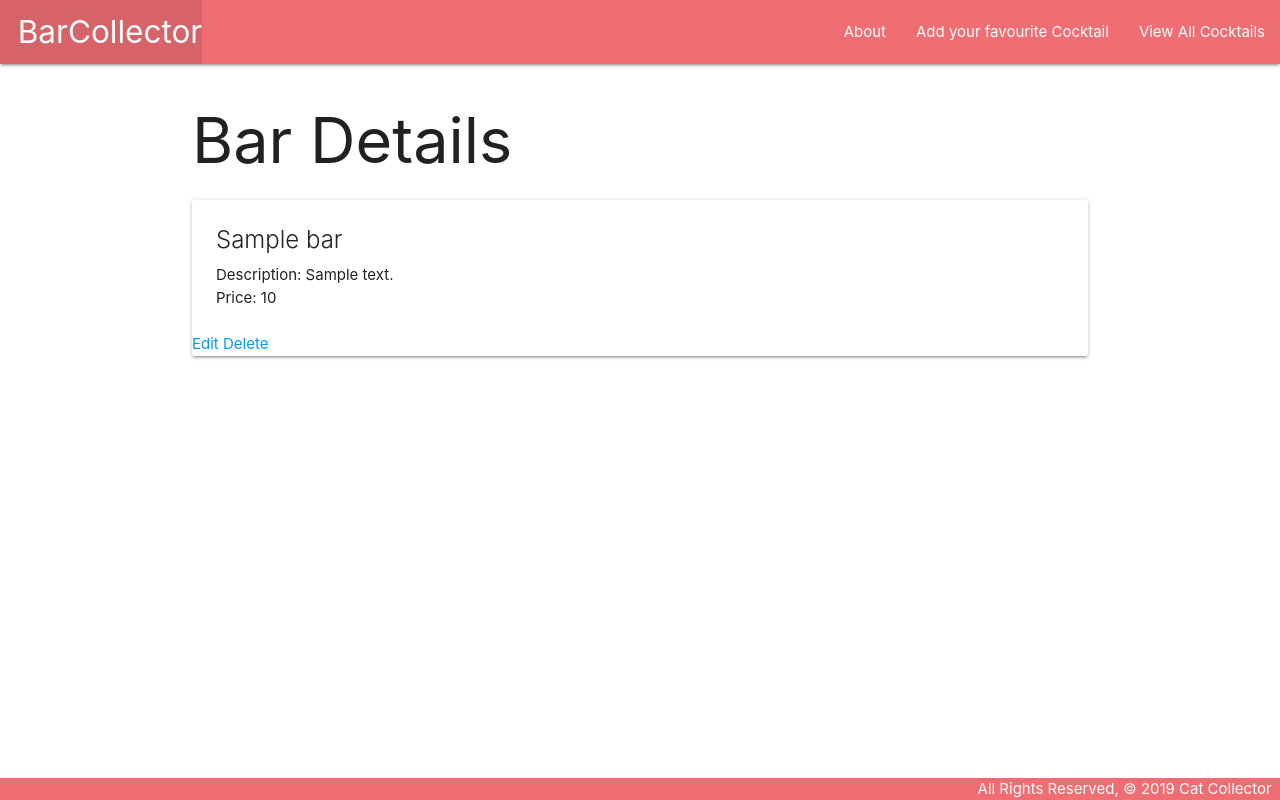
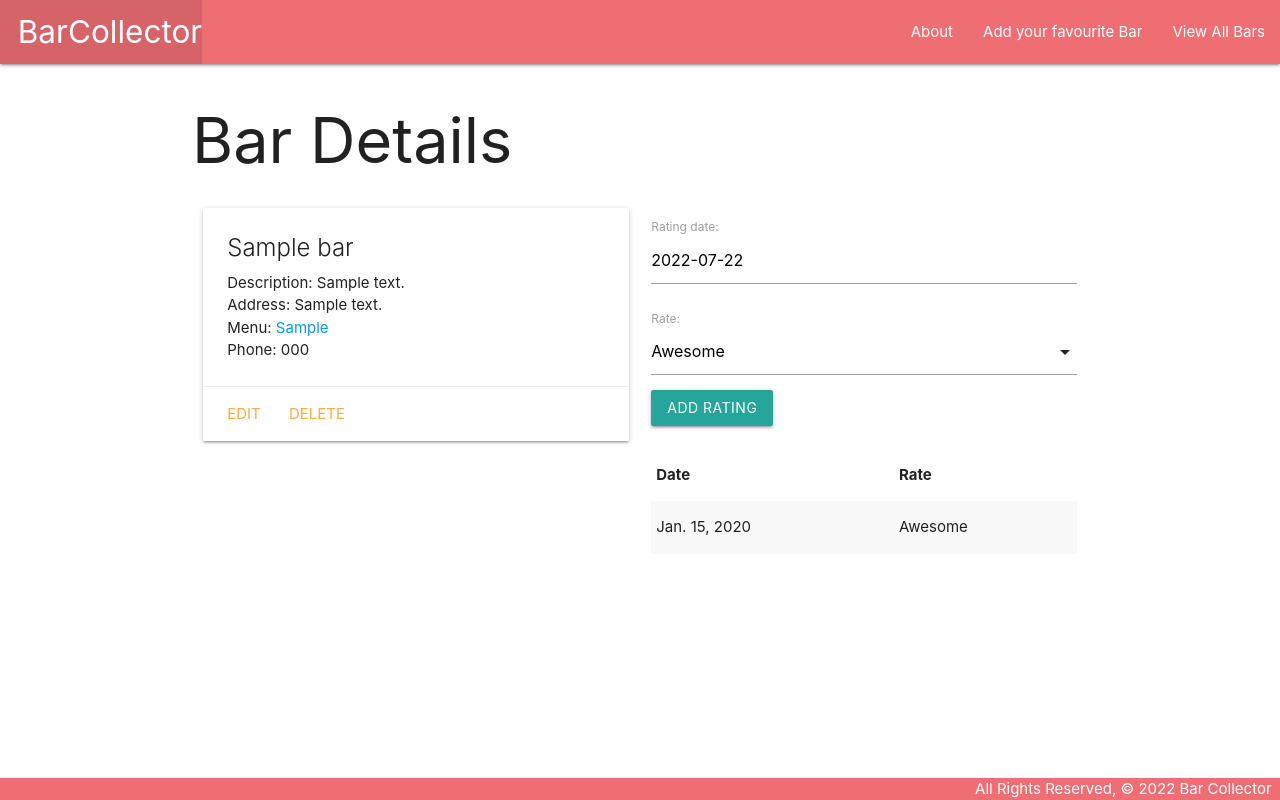
Before and after one commit to ludlin886/Python3-Django-barcollector, a Django app: page /bars/1/ in a window 1280 px wide. Run offline with Django 4.2, Linux system fonts and the light colour scheme; tables that the repository leaves empty hold one stand-in row (values such as "Sample post").

Commit message:
one to many done

```diff
--- a/main_app/admin.py
+++ b/main_app/admin.py
@@ -1,5 +1,7 @@
 from django.contrib import admin
 
-from .models import Bar
+from .models import Bar, Rating
 
 admin.site.register(Bar)
+
+admin.site.register(Rating)
--- /dev/null
+++ b/main_app/forms.py
@@ -0,0 +1,7 @@
+from django.forms import ModelForm
+from .models import Rating
+
+class RatingForm(ModelForm):
+  class Meta:
+    model = Rating
+    fields = ['date', 'rate']
--- a/main_app/models.py
+++ b/main_app/models.py
@@ -1,13 +1,41 @@
 from django.db import models
 from django.urls import reverse
+from datetime import date
+
+RATING = (
+    ('A', 'Awesome'),
+    ('B', 'Good'),
+    ('C', 'Soso'),
+    ('D', 'Bad'),
+)
 
 class Bar(models.Model):
     name = models.CharField(max_length=100)
     description = models.CharField(max_length=250)
-    price = models.IntegerField()
+    address = models.CharField(max_length=100)
+    menu = models.CharField(max_length=100)
+    phone = models.CharField(max_length=100)
+
 
     def __str__(self):
         return self.name
 
     def get_absolute_url(self):
         return reverse('detail', kwargs={'bar_id': self.id})
+
+class Rating(models.Model):
+    date = models.DateField('rating date')
+    rate = models.CharField(
+        max_length=1,
+        choices=RATING,
+        default=RATING[0][0]
+    )
+    bar = models.ForeignKey(Bar, on_delete=models.CASCADE)
+
+    def __str__(self):
+    # Nice method for obtaining the friendly value of a Field.choice
+        return f"{self.get_rate_display()} on {self.date}"
+
+  # change the default sort
+    class Meta:
+        ordering = ['-date']
--- a/main_app/templates/bars/detail.html
+++ b/main_app/templates/bars/detail.html
@@ -2,16 +2,55 @@
 
 <h1>Bar Details</h1>
 
+<div class="row">
+  <div class="col s6">
     <div class="card">
       <div class="card-content">
         <span class="card-title">{{ bar.name }}</span>
         <p>Description: {{ bar.description }}</p>
-    <p>Price: {{ bar.price }}</p>
+        <p>Address: {{ bar.address }}</p>
+        <p>Menu: <a href="{{ bar.menu }}">{{ bar.menu }}</a></p>
+        <p>Phone: {{ bar.phone }}</p>
       </div>
-  <div clas="card-action">
+      <div class="card-action">
         <a href="{% url 'bars_update' bar.id %}">Edit</a>
         <a href="{% url 'bars_delete' bar.id %}">Delete</a>
       </div>
     </div>
-
+  </div>
+  <div class="col s6">
+    <form action="{% url 'add_rating' bar.id %}" method="post">
+      {% csrf_token %} {{ rating_form.as_p }}
+      <input type="submit" class="btn" value="Add Rating" />
+    </form>
+    <br />
+    <table class="striped">
+      <thead>
+        <tr>
+          <th>Date</th>
+          <th>Rate</th>
+        </tr>
+      </thead>
+      <tbody>
+        {% for rating in bar.rating_set.all %}
+        <tr>
+          <td>{{rating.date}}</td>
+          <td>{{rating.get_rate_display}}</td>
+        </tr>
+        {% endfor %}
+      </tbody>
+    </table>
+  </div>
+</div>
+<script>
+  var dateEl = document.getElementById("id_date");
+  M.Datepicker.init(dateEl, {
+    format: "yyyy-mm-dd",
+    defaultDate: new Date(),
+    setDefaultDate: true,
+    autoClose: true,
+  });
+  var selectEl = document.getElementById("id_rate");
+  M.FormSelect.init(selectEl);
+</script>
 {% endblock %}
--- a/main_app/templates/bars/index.html
+++ b/main_app/templates/bars/index.html
@@ -1,6 +1,6 @@
 {% extends 'base.html' %} {% block content %}
 
-<h1>Cocktails List</h1>
+<h1>Bar List</h1>
 
 {% for bar in bars %}
 <div class="card">
--- a/main_app/templates/base.html
+++ b/main_app/templates/base.html
@@ -15,6 +15,7 @@
       type="text/css"
       href="{% static 'css/style.css' %}"
     />
+    <script src="https://cdnjs.cloudflare.com/ajax/libs/materialize/1.0.0/js/materialize.min.js"></script>
   </head>
   <body>
     <header class="navbar-fixed">
@@ -28,9 +29,9 @@
           <ul class="right">
             <li><a href="{% url 'about' %}">About</a></li>
             <li>
-              <a href="{% url 'bars_create' %}">Add your favourite Cocktail</a>
+              <a href="{% url 'bars_create' %}">Add your favourite Bar</a>
             </li>
-            <li><a href="{% url 'index' %}">View All Cocktails</a></li>
+            <li><a href="{% url 'index' %}">View All Bars</a></li>
           </ul>
         </div>
       </nav>
@@ -38,7 +39,7 @@
     <main class="container">{% block content %} {% endblock %}</main>
     <footer class="page-footer">
       <div class="right">
-        All Rights Reserved, &copy; 2019 Cat Collector &nbsp;
+        All Rights Reserved, &copy; 2022 Bar Collector &nbsp;
       </div>
     </footer>
   </body>
--- a/main_app/templates/main_app/bar_confirm_delete.html
+++ b/main_app/templates/main_app/bar_confirm_delete.html
@@ -1,5 +1,5 @@
 {% extends 'base.html' %} {% block content %}
-<h1>Delete Cat</h1>
+<h1>Delete Bar</h1>
 
 <h4>
   Are you sure you want to delete
--- a/main_app/templates/main_app/bar_form.html
+++ b/main_app/templates/main_app/bar_form.html
@@ -1,7 +1,7 @@
 {% extends 'base.html' %} {% block content %} {% if object %}
 <h1>Edit <span class="teal-text">{{object.name}}</span></h1>
 {% else %}
-<h1>Add Your Cocktail</h1>
+<h1>Add Your Bar</h1>
 {% endif %}
 <form action="" method="POST">
   {% csrf_token %} {{ form }}
--- a/main_app/urls.py
+++ b/main_app/urls.py
@@ -9,4 +9,5 @@ urlpatterns = [
     path('bars/create/', views.BarCreate.as_view(), name='bars_create'),
     path('bars/<int:pk>/update', views.BarUpdate.as_view(), name='bars_update'),
     path('bars/<int:pk>/delete', views.BarDelete.as_view(), name='bars_delete'),
+    path('bars/<int:bar_id>/add_rating/', views.add_rating, name='add_rating'),
 ]
--- a/main_app/views.py
+++ b/main_app/views.py
@@ -1,7 +1,8 @@
-from django.shortcuts import render
+from django.shortcuts import redirect, render
 from django.http import HttpResponse
 from .models import Bar
 from django.views.generic.edit import CreateView, UpdateView, DeleteView
+from .forms import RatingForm
 
 def home(request):
     return HttpResponse('<h1>What''s Poping this is home page</h1>')
@@ -15,14 +16,28 @@ def bars_index(request):
 
 def bars_detail(request, bar_id):
     bar = Bar.objects.get(id=bar_id)
-    return render(request, 'bars/detail.html', { 'bar': bar })
+    rating_form = RatingForm()
+    return render(request, 'bars/detail.html', { 'bar': bar, 'rating_form': rating_form, })
+
 
 class BarCreate(CreateView):
     model = Bar
     fields = '__all__'
 class BarUpdate(UpdateView):
     model = Bar
-    fields = ['description', 'price']
+    fields = ['description', 'address', 'menu', 'phone']
 class BarDelete(DeleteView):
     model = Bar
     success_url = '/bars/'
+
+def add_rating(request, bar_id):
+	# create the ModelForm using the data in request.POST
+  form = RatingForm(request.POST)
+  # validate the form
+  if form.is_valid():
+    # don't save the form to the db until it
+    # has the cat_id assigned
+    new_rating = form.save(commit=False)
+    new_rating.bar_id = bar_id
+    new_rating.save()
+  return redirect('detail', bar_id=bar_id)
```
Also changed, not shown: main_app/migrations/0003_remove_bar_price_bar_address_bar_menu_bar_phone.py (added), main_app/migrations/0004_rating.py (added). Lines whose indentation alone changed are shown as unchanged.
